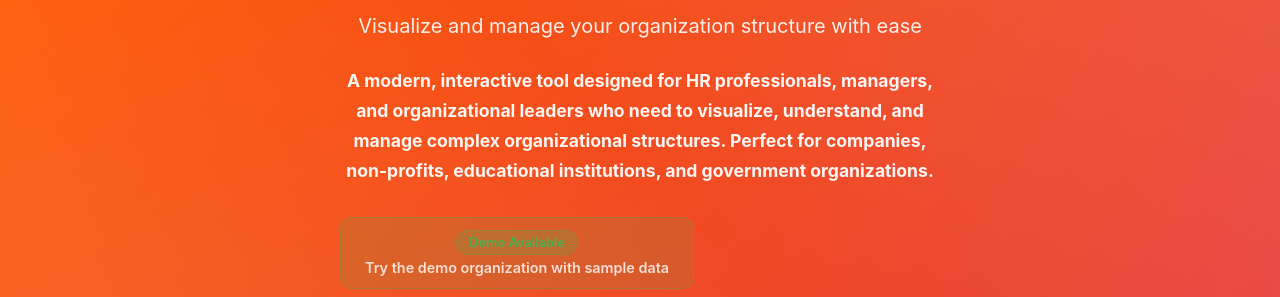
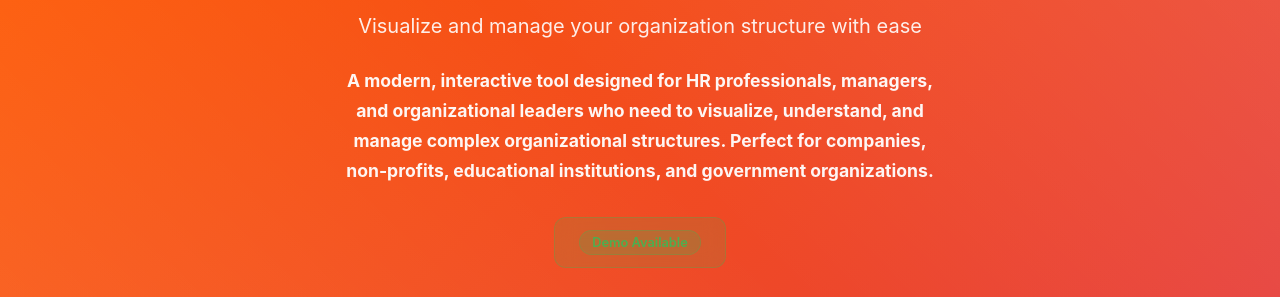
Before and after one commit to rian010194/OrgVis, a website: page index.html in a window 1280 px wide. Shown: the part 131-428 px from the top of the page. Drawn offline with Linux system fonts and the light colour scheme; a script that the page names is missing.

Commit message:
Improve demo button styling and centering
- Removed 'try the demo with sample data' text for cleaner look
- Centered demo button in header with better alignment
- Simplified button layout to single line
- Improved visual consistency between live server and Netlify

```diff
--- a/css/style.css
+++ b/css/style.css
@@ -2904,7 +2904,7 @@ button.danger {
 .demo-notice {
   display: flex;
   align-items: center;
-  gap: 0.75rem;
+  justify-content: center;
   margin-top: 1rem;
 }
 
@@ -2916,10 +2916,10 @@ button.danger {
   cursor: pointer;
   transition: all 0.3s ease;
   display: flex;
-  flex-direction: column;
-  align-items: center;
-  gap: 0.25rem;
+  align-items: center;
+  justify-content: center;
   backdrop-filter: blur(10px);
+  margin: 0 auto;
 }
 
 .demo-notice-button:hover {
@@ -2938,11 +2938,6 @@ button.danger {
   border: 1px solid rgba(76, 175, 80, 0.3);
 }
 
-.demo-text {
-  font-size: 0.9rem;
-  opacity: 0.8;
-  color: white;
-}
 
 .landing-main {
   flex: 1;
--- a/index.html
+++ b/index.html
@@ -27,7 +27,6 @@
         <div class="demo-notice">
           <button id="headerDemoBtn" class="demo-notice-button">
             <span class="demo-badge">Demo Available</span>
-            <span class="demo-text">Try the demo organization with sample data</span>
           </button>
         </div>
         <div class="github-link">
```
